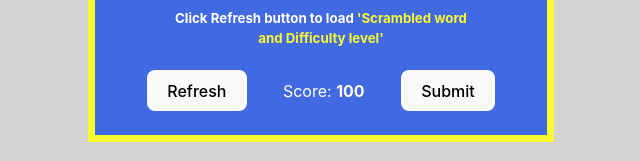
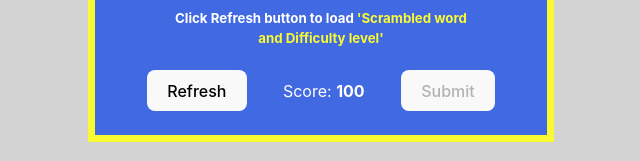
Before and after one commit to mohanraj-exe/all-real-word-scramble-frontend, a React (Vite) app: page / in a window 1280 px wide. Shown: the part 442-603 px from the top of the page, without its empty margins (319-959 px from the left). Built offline with nearby package versions, Linux system fonts and the light colour scheme; no server answers.

Commit message:
disabling_button_feature_added

```diff
--- a/src/App.jsx
+++ b/src/App.jsx
@@ -189,7 +189,8 @@ function App() {
         <div style={{ display: 'flex', alignItems: 'center', justifyContent: 'space-evenly' }}>
           <button type="button" onClick={handleRefresh}>Refresh</button>
           <p>Score: <span style={{ fontWeight: 'bold' }}>{word.score}</span></p>
-          <button type="submit" onClick={handleSubmit}>Submit</button>
+          <button type="submit" onClick={handleSubmit}
+            disabled={word.unscramble.trim().length === 0}>Submit</button>
         </div>
       </main>
     </>
```
